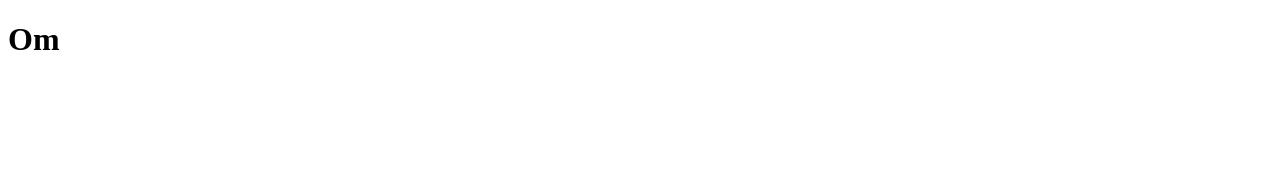
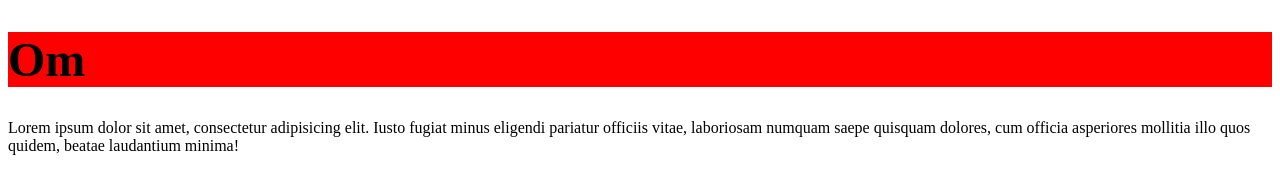
Before and after one commit to jona71e2/gruppe_9_fredags_test, a plain HTML site: page om.html in a window 1280 px wide. Drawn offline with Linux system fonts and the light colour scheme.

Commit message:
tilføjet om styleing

```diff
--- a/om.html
+++ b/om.html
@@ -5,11 +5,14 @@
     <meta charset="utf-8">
     <meta name="viewport" content="width=device-width, initial-scale=1.0">
     <title></title>
-    <link rel="stylesheet" href="">
+    <link rel="stylesheet" href="style.css">
 </head>
 
-<body>
+<body id="HTMLom">
     <h1>Om</h1>
+    <p>Lorem ipsum dolor sit amet, consectetur adipisicing elit. Iusto fugiat minus eligendi pariatur officiis vitae, laboriosam numquam saepe quisquam dolores, cum officia asperiores mollitia illo quos quidem, beatae laudantium minima!</p>
+
+
     <script src=""></script>
 </body>
 
--- a/style.css
+++ b/style.css
@@ -202,7 +202,10 @@
 
 /* ----------------------------Om indstillinger ----------------------------*/
 
-
+#HTMLom h1 {
+    font-size: 3rem;
+    background-color: red;
+}
 
 
 
```
